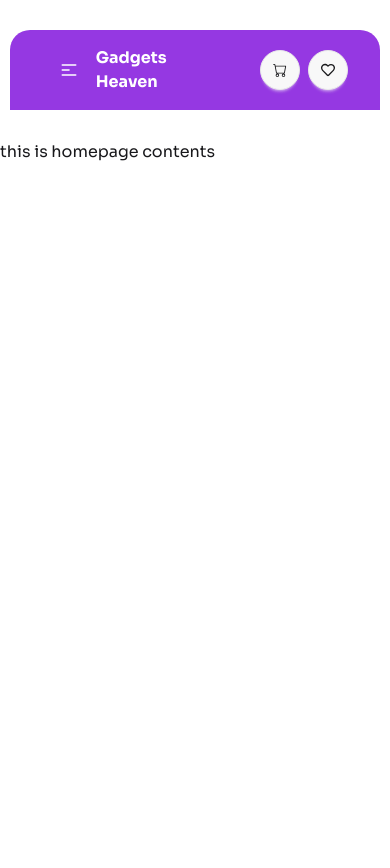
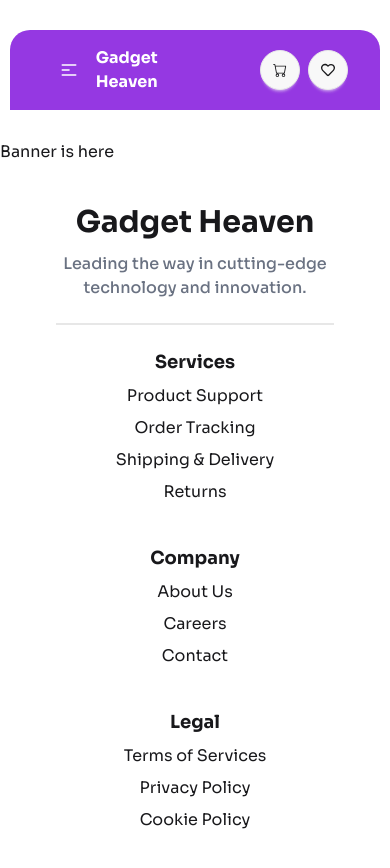
Before and after one commit to programming-hero-web-course-4/b10a8-gadget-heaven-bitDig6, a React (Vite) app: page / in a window 390 px wide. Shown: the top 868 px of the page. Before the commit the page ends 844 px from the top, so only its background shows below. Built offline with nearby package versions, Linux system fonts and the light colour scheme.

Commit message:
added a responsive footer

```diff
--- /dev/null
+++ b/src/components/Banner/Banner.jsx
@@ -0,0 +1,10 @@
+
+const Banner = () => {
+    return (
+        <div>
+            <h2>Banner is here</h2>
+        </div>
+    );
+};
+
+export default Banner;
--- /dev/null
+++ b/src/components/Footer/Footer.jsx
@@ -0,0 +1,67 @@
+
+const Footer = () => {
+    return (
+        <footer className="w-11/12 mx-auto text-center p-10">
+            {/* footer title and subtitle*/}
+            <div>
+                <h3 className="text-3xl font-bold mb-3">Gadget Heaven</h3>
+                <p className="font-medium text-gray-500">Leading the way in cutting-edge technology and innovation.</p>
+            </div>
+            <div className="divider"></div>
+            {/* footer nav menu */}
+            <div className="grid grid-cols-1 md:grid-cols-3 gap-10">
+                {/* menu 1 */}
+                <nav>
+                    <h6 className="text-lg font-bold mb-2">Services</h6>
+                    <ul className="space-y-2">
+                        <li className="link link-hover"><a href="">Product Support</a></li>
+                        <li className="link link-hover"><a href="">Order Tracking</a></li>
+                        <li className="link link-hover"><a href="">Shipping & Delivery</a></li>
+                        <li className="link link-hover"><a href="">Returns</a></li>
+                    </ul>
+                </nav>
+                {/* menu 2 */}
+                <nav>
+                    <h6 className="text-lg font-bold mb-2">Company</h6>
+                    <ul className="space-y-2">
+                        <li className="link link-hover"><a href="">About Us</a></li>
+                        <li className="link link-hover"><a href="">Careers</a></li>
+                        <li className="link link-hover"><a href="">Contact</a></li>
+                    </ul>
+                </nav>
+                {/* menu 3 */}
+                <nav>
+                    <h6 className="text-lg font-bold mb-2">Legal</h6>
+                    <ul className="space-y-2">
+                        <li className="link link-hover"><a href="">Terms of Services</a></li>
+                        <li className="link link-hover"><a href="">Privacy Policy</a></li>
+                        <li className="link link-hover"><a href="">Cookie Policy</a></li>
+                    </ul>
+                </nav>
+            </div>
+        </footer>
+        //     <footer className="footer sm:footer-horizontal bg-white p-10">
+        //     <nav>
+        //       <h6 className="footer-title">Services</h6>
+        //       <a className="link link-hover text-center">Product Support</a>
+        //       <a className="link link-hover">Order Tracking</a>
+        //       <a className="link link-hover">Shipping and Delivery</a>
+        //       <a className="link link-hover">Returns</a>
+        //     </nav>
+        //     <nav>
+        //       <h6 className="footer-title">Company</h6>
+        //       <a className="link link-hover">About us</a>
+        //       <a className="link link-hover">Contacts</a>
+        //       <a className="link link-hover">Contact</a>
+        //     </nav>
+        //     <nav>
+        //       <h6 className="footer-title">Legal</h6>
+        //       <a className="link link-hover">Terms of Service</a>
+        //       <a className="link link-hover">Privacy policy</a>
+        //       <a className="link link-hover">Cookie policy</a>
+        //     </nav>
+        //   </footer>
+    );
+};
+
+export default Footer;
--- a/src/components/Home/Home.jsx
+++ b/src/components/Home/Home.jsx
@@ -1,11 +1,13 @@
 import { Outlet } from "react-router";
 import NavBar from "../NavBar/NavBar";
+import Footer from "../Footer/Footer";
 
 const Home = () => {
     return (
         <div>
             <NavBar></NavBar>
             <Outlet></Outlet>
+            <Footer></Footer>
         </div>
     );
 };
--- a/src/components/HomeContents/HomeContents.jsx
+++ b/src/components/HomeContents/HomeContents.jsx
@@ -1,10 +1,11 @@
+import Banner from "../Banner/Banner";
 
 
 const HomeContents = () => {
     return (
-        <div>
-            <h2>this is homepage contents</h2>
-        </div>
+        <main>
+            <Banner></Banner>
+        </main>
     );
 };
 
--- a/src/components/NavBar/NavBar.jsx
+++ b/src/components/NavBar/NavBar.jsx
@@ -33,7 +33,7 @@ const NavBar = () => {
                         {navLinks}
                     </ul>
                 </div>
-                <Link className="font-bold sm:text-lg md:text-xl">Gadgets Heaven</Link>
+                <Link className="font-bold sm:text-lg md:text-xl">Gadget Heaven</Link>
 
             </div>
             <div className="navbar-center hidden lg:flex">
```
